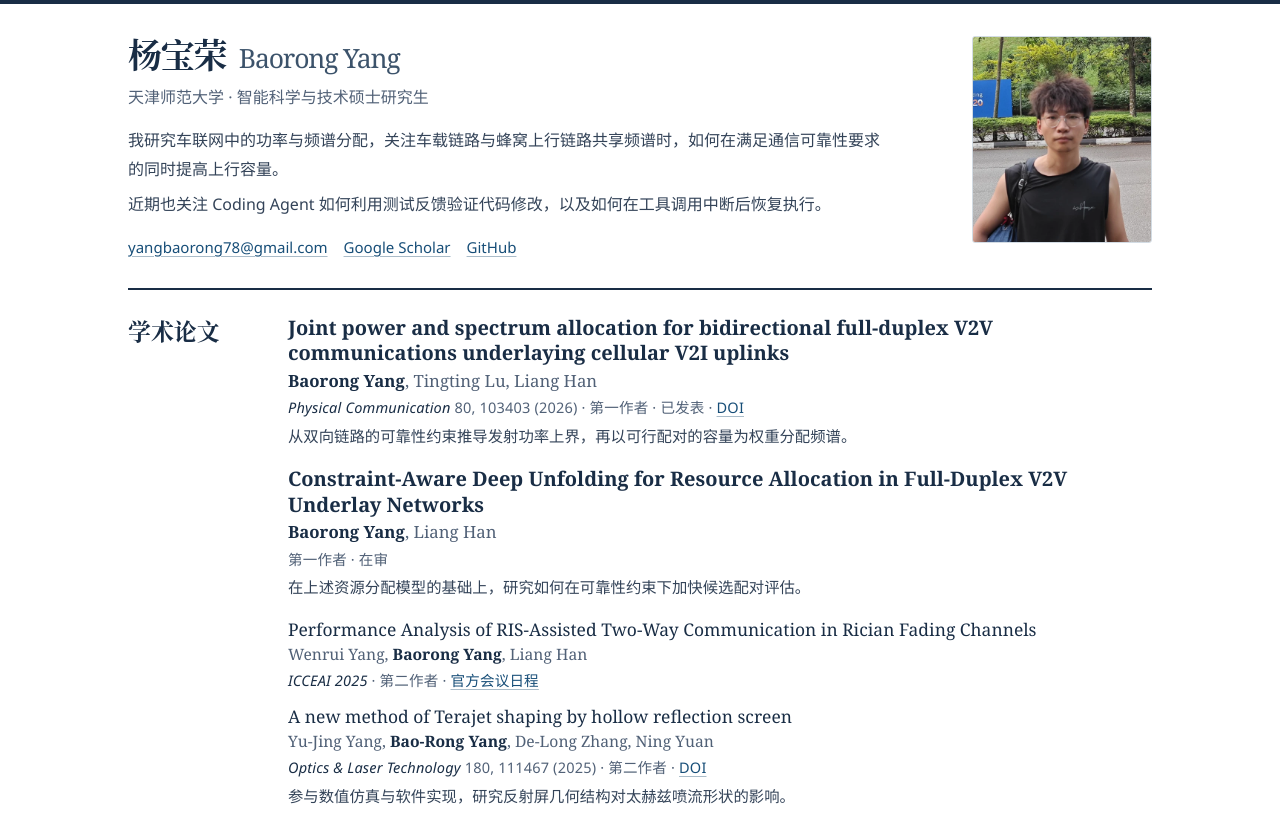
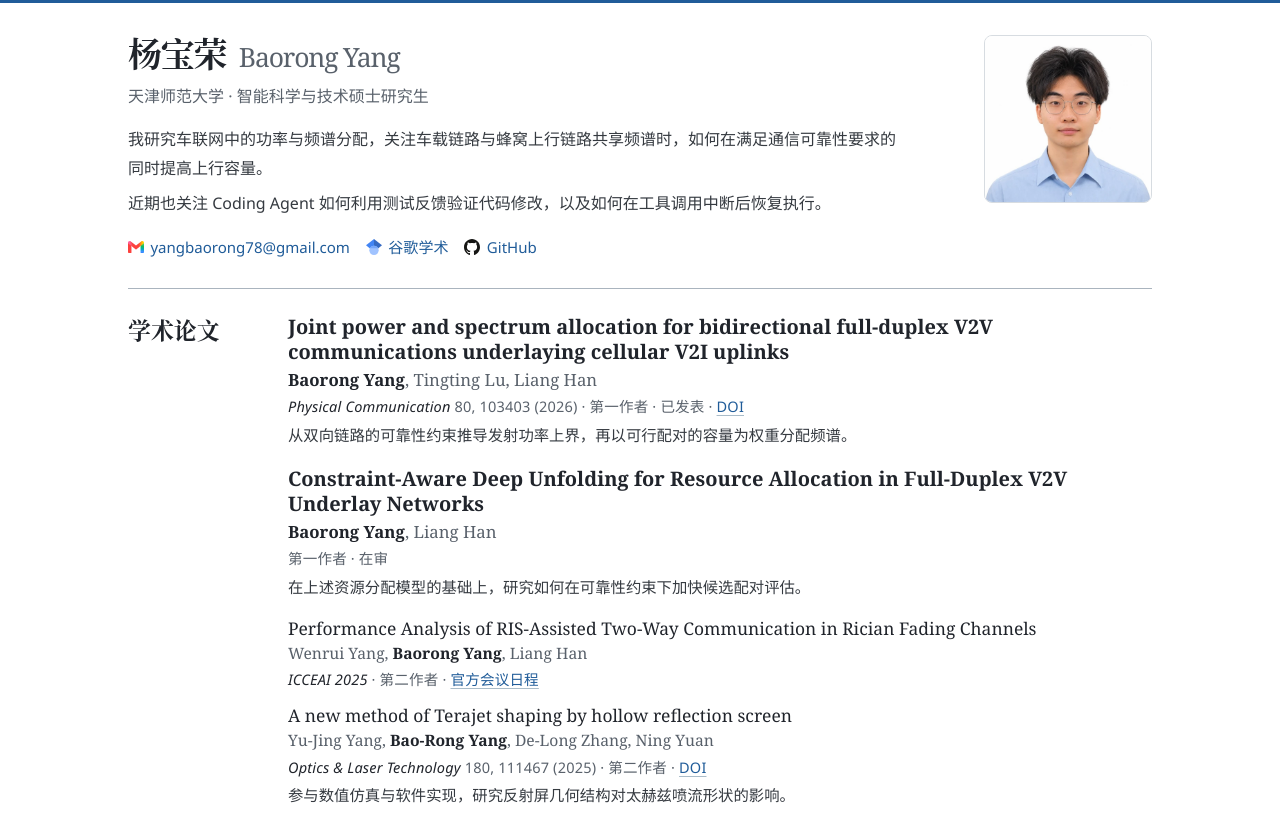
Before and after one commit to zed123214/zed123214.github.io, a plain HTML site: page index.html in a window 1280 px wide. Shown: the top 813 px of the page. Drawn offline with Linux system fonts and the light colour scheme.

Commit message:
Update portrait, reading palette and contact icons

```diff
--- a/index.html
+++ b/index.html
@@ -17,11 +17,15 @@
         <h1 id="name">杨宝荣 <span lang="en">Baorong Yang</span></h1>
         <p class="affiliation">天津师范大学<span class="separator" aria-hidden="true"> · </span><span class="program">智能科学与技术硕士研究生</span></p>
       </div>
-      <img class="portrait" src="portrait.webp" alt="杨宝荣的户外近照" width="480" height="552" fetchpriority="high">
+      <img class="portrait" src="portrait-blue.webp" alt="杨宝荣的正面半身照" width="480" height="480" fetchpriority="high">
       <div class="about">
         <p>我研究车联网中的功率与频谱分配，关注车载链路与蜂窝上行链路共享频谱时，如何在满足通信可靠性要求的同时提高上行容量。</p>
         <p>近期也关注 Coding Agent 如何利用测试反馈验证代码修改，以及如何在工具调用中断后恢复执行。</p>
-        <div class="links contact"><a href="mailto:yangbaorong78@gmail.com">yangbaorong78@gmail.com</a><a href="https://scholar.google.com/citations?user=WuxKoZIAAAAJ&amp;hl=zh-CN">Google Scholar</a><a href="https://github.com/zed123214">GitHub</a></div>
+        <div class="links contact">
+          <a href="mailto:yangbaorong78@gmail.com"><img src="icons/google-gmail.svg" alt="" width="16" height="16">yangbaorong78@gmail.com</a>
+          <a href="https://scholar.google.com/citations?user=WuxKoZIAAAAJ&amp;hl=zh-CN"><img src="icons/google-scholar.svg" alt="" width="16" height="16">谷歌学术</a>
+          <a href="https://github.com/zed123214"><img src="icons/github-icon.svg" alt="" width="16" height="16">GitHub</a>
+        </div>
       </div>
     </section>
 
--- a/style.css
+++ b/style.css
@@ -1,16 +1,16 @@
 :root {
   color-scheme: light;
-  --ink: #192d45;
-  --copy: #334358;
-  --muted: #516177;
-  --accent: #174e78;
-  --rule: #d3dce4;
+  --ink: #20242b;
+  --copy: #353a40;
+  --muted: #59616b;
+  --accent: #205c99;
+  --rule: #d7dce1;
   --serif: "STIX Two Text", Georgia, "Songti SC", "Noto Serif CJK SC", SimSun, serif;
   --sans: "Source Sans 3", "Segoe UI", "PingFang SC", "Microsoft YaHei", sans-serif;
 }
 * { box-sizing: border-box; }
 html { scroll-padding-top: 1rem; }
-body { margin: 0; border-top: 4px solid var(--ink); color: var(--ink); background: #fff; font: 1rem/1.78 var(--sans); }
+body { margin: 0; border-top: 3px solid var(--accent); color: var(--ink); background: #fff; font: 1rem/1.78 var(--sans); }
 main, footer { width: min(100% - 3rem, 64rem); margin-inline: auto; }
 a { color: var(--accent); text-decoration: underline; text-decoration-color: #aabcc9; text-underline-offset: .22em; }
 a:hover { color: #082e50; text-decoration-color: currentColor; }
@@ -29,18 +29,21 @@ h1, h2, h3 { font-family: var(--serif); }
 .intro { display: grid; grid-template-columns: minmax(0,1fr) auto; grid-template-areas: "name photo" "about photo"; column-gap: clamp(2rem,6vw,5.1rem); align-items: start; padding: clamp(1.15rem,2.6vw,2rem) 0 1.7rem; }
 .identity { grid-area: name; }
 h1 { font-size: clamp(1.75rem,3vw,2.125rem); font-weight: 600; letter-spacing: -.035em; line-height: 1.16; }
-h1 span { display: inline-block; margin-left: .18em; color: #3c536b; font-size: .78em; font-weight: 400; font-style: normal; }
+h1 span { display: inline-block; margin-left: .18em; color: var(--muted); font-size: .78em; font-weight: 400; font-style: normal; }
 .affiliation, .label p { color: var(--muted); }
 .affiliation { margin-top: .5rem; }
-.portrait { grid-area: photo; width: clamp(8rem,15vw,11.25rem); height: auto; border: 1px solid var(--rule); border-radius: 3px; }
+.portrait { grid-area: photo; width: clamp(8rem,14vw,10.5rem); height: auto; border: 1px solid var(--rule); border-radius: 8px; }
 .about { grid-area: about; margin-top: .9rem; color: var(--copy); }
 .about p + p { margin-top: .4rem; }
 .authors strong { color: var(--ink); }
 .links { margin-top: .6rem; font-size: .94rem; }
 .contact { margin-top: 1rem; }
+.contact a { display: inline-flex; align-items: center; gap: .4rem; min-height: 1.75rem; text-decoration: none; }
+.contact a:hover, .contact a:focus-visible { text-decoration: underline; }
+.contact img { flex: none; object-fit: contain; }
 
 .section { display: grid; grid-template-columns: 8.2rem minmax(0,1fr); gap: 1.8rem; border-top: 1px solid var(--rule); padding: 1.55rem 0 1.65rem; }
-#publications { border-top: 2px solid var(--ink); }
+#publications { border-top: 1px solid #aab4be; }
 .label h2 { font-size: 1.43rem; line-height: 1.5; font-weight: 600; }
 .label p { margin-top: .2rem; font-size: .9rem; }
 .entries { min-width: 0; overflow-wrap: anywhere; }
```
Also changed, not shown: icons/github-icon.svg (added), icons/google-gmail.svg (added), icons/google-scholar.svg (added), portrait-blue.webp (added).
